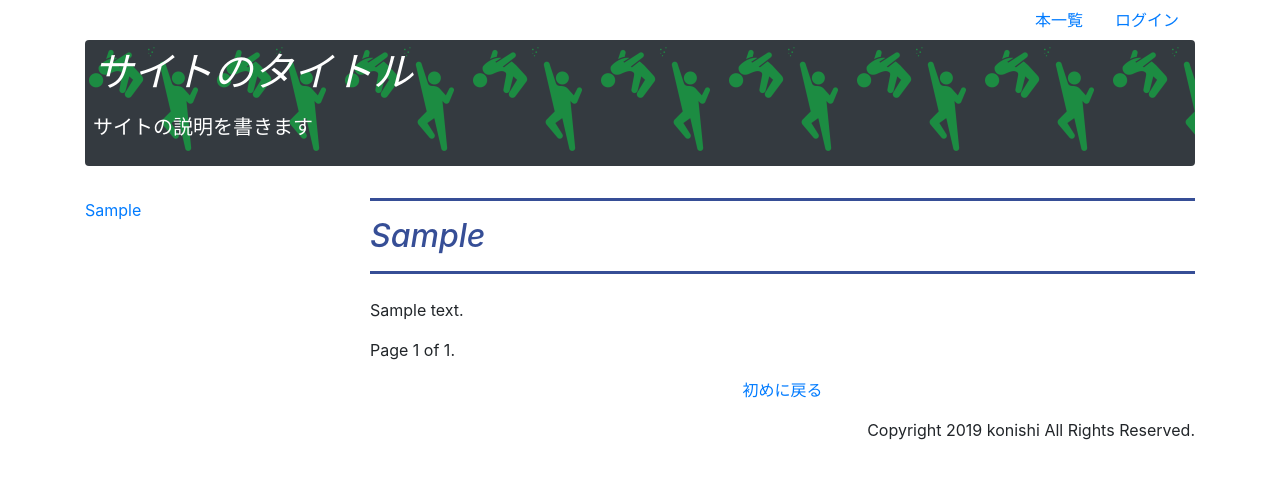
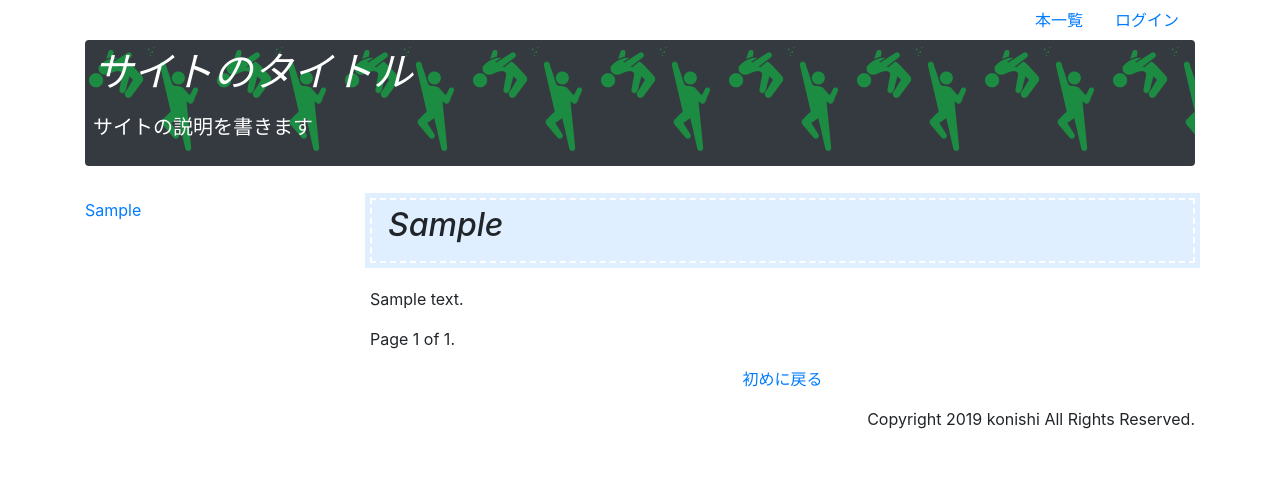
Before and after one commit to koni0626/pyarticle, a Django app: page /book/1/1/1 in a window 1280 px wide. Shown: the top 479 px of the page. Run offline with Django 3.2, Linux system fonts and the light colour scheme; data comes from the database, SQL or seed files in the repository; tables that the repository leaves empty hold one stand-in row (values such as "Sample post"); some libraries are stand-ins or nearby versions.

```diff
--- a/mysite/pyarticle/templates/pyarticle/book.html
+++ b/mysite/pyarticle/templates/pyarticle/book.html
@@ -5,25 +5,26 @@
 <style>
 
 h2 {
+  background: #dfefff;
+  box-shadow: 0px 0px 0px 5px #dfefff;
+  border: dashed 2px white;
+  padding: 0.2em 0.5em;
+}
+
+h3 {
   color: #364e96;/*文字色*/
   padding: 0.5em 0;/*上下の余白*/
   border-top: solid 3px #364e96;/*上線*/
   border-bottom: solid 3px #364e96;/*下線*/
 }
 
-h3 {
+h4 {
   color: #6594e0;/*文字色*/
   /*線の種類（点線）2px 線色*/
   border-bottom: solid 2px #6594e0;
 }
 
-h4 {
-  font-size: 16px;
-  padding: 0.25em 0.5em;/*上下 左右の余白*/
-  color: #494949;/*文字色*/
-  background: transparent;/*背景透明に*/
-  border-left: solid 5px #7db4e6;/*左線*/
-}
+
 pre {
   background-color: #444444;
   color: #ffffff;
```
